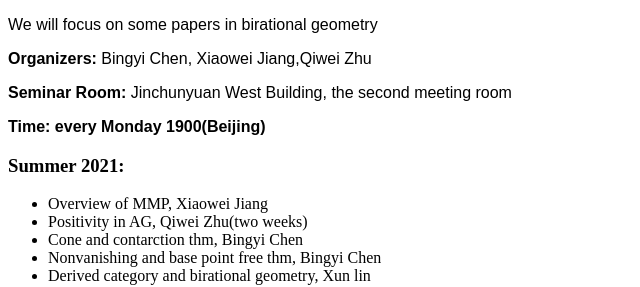
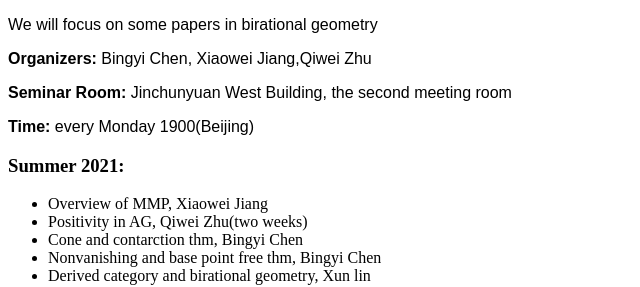
Before and after one commit to XiaoweiJiang95/Seminar, a plain HTML site: page index.html in a window 1280 px wide. Shown: the top 287 px of the page, 0-640 px from the left. Drawn offline with Linux system fonts and the light colour scheme.

Commit message:
Update index.html

```diff
--- a/index.html
+++ b/index.html
@@ -17,7 +17,7 @@ body p {
 <p>We will focus on some  papers in birational geometry</p>
 <p><strong>Organizers: </strong>Bingyi Chen, Xiaowei Jiang,Qiwei Zhu</p>
 <p><strong>Seminar Room: </strong>Jinchunyuan West Building, the second meeting room</p>
-<p><strong>Time: every Monday 1900(Beijing)</strong></p>
+<p><strong>Time:</strong> every Monday 1900(Beijing)</p>
 
 
 	<h3> Summer 2021: </h3>
```
